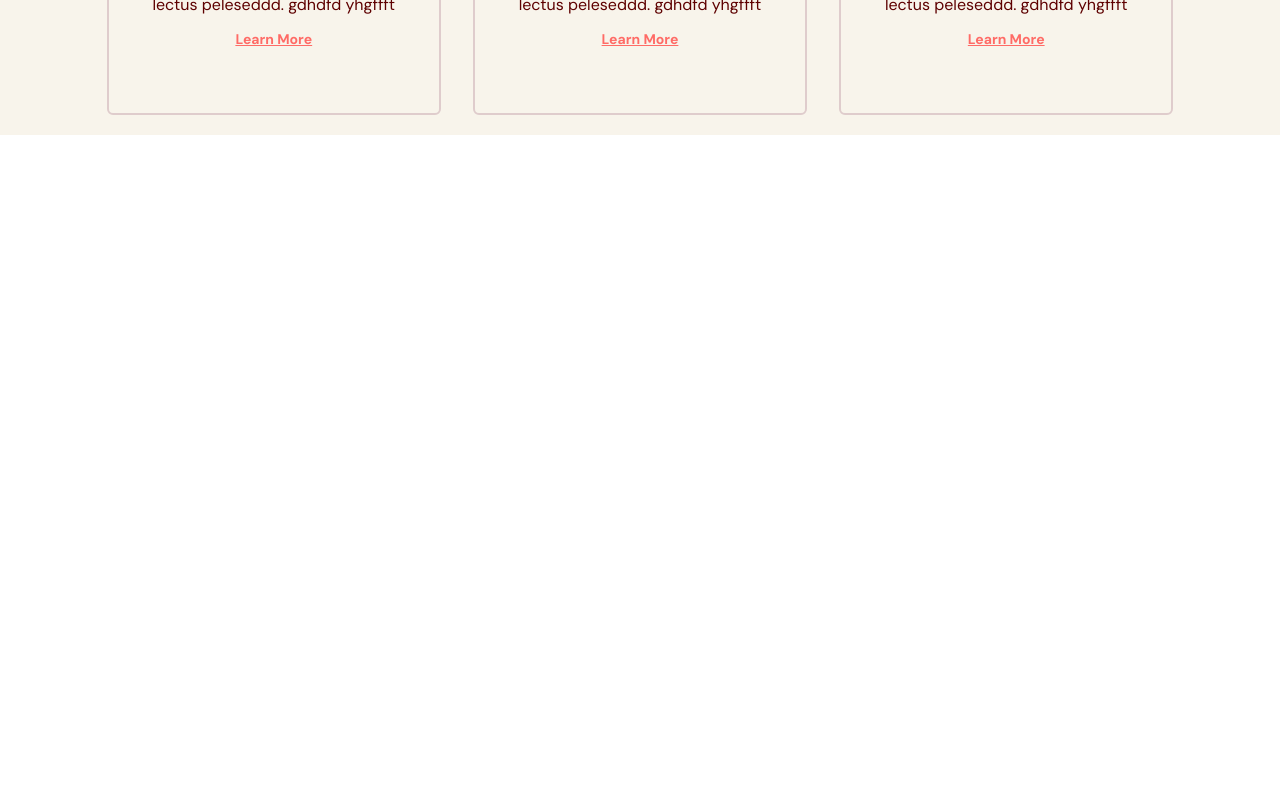
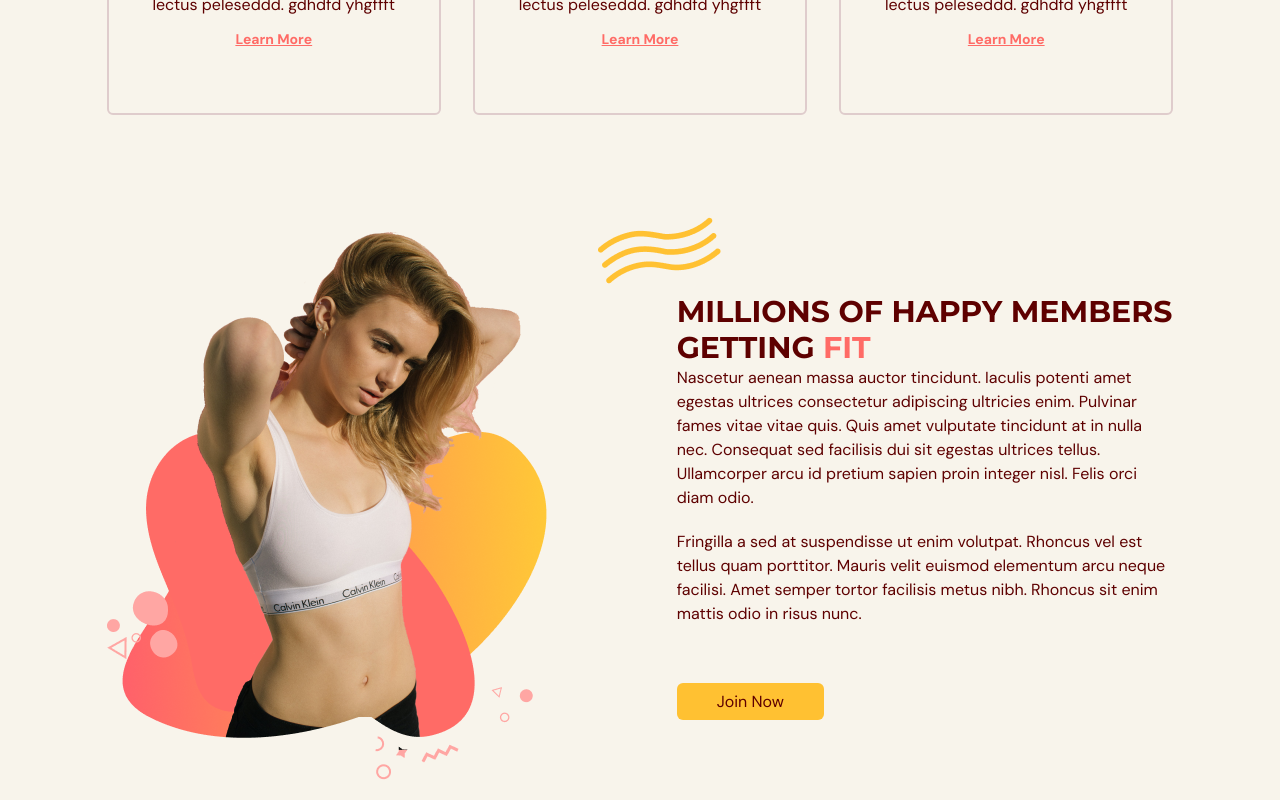
Before and after one commit to mryevhenii07/Fitness, a React (Vite) app: page / in a window 1280 px wide. Shown: the part 1302-2102 px from the top of the page. Before the commit the page ends 1437 px from the top, so only its background shows below. Built offline with nearby package versions, Linux system fonts and the light colour scheme.

Commit message:
finished benefits all

```diff
--- a/src/scenes/benefits/index.tsx
+++ b/src/scenes/benefits/index.tsx
@@ -4,6 +4,8 @@
 import { motion } from 'framer-motion';
 import HText from '@/shared/HText';
 import Benefit from './benefits';
+import ActionButton from '@/shared/ActionButton';
+import BenefitsPageGraphic from '@/assets/BenefitsPageGraphic.png';
 
 const benefits:Array<BenefitsTypes> = [
     {
@@ -39,7 +41,7 @@
     <section id="benefits" className='mx-auto min-h-full w-5/6 py-5'>
         <motion.div
         onViewportEnter={()=>setSelectedPage(SelectedPage.Benefits)}>
-            {/*header*/}
+{/*header*/}
     <motion.div className='md:my-5 md:w-3/5'
         initial="hidden"
         whileInView="visible"
@@ -53,7 +55,7 @@
     <p className='my-5 text-sm'>We provide world class fitness equipment trainers and classes to get you to your ultimate fitness goals with ease.We provide true care into each and every member </p>
     </motion.div>
 
-    {/*benefits*/}
+{/*benefits*/}
     <motion.div
     className='md:flex items-center justify-between gap-8 '
     initial="hidden"
@@ -69,6 +71,63 @@
         setSelectedPage={setSelectedPage}
         />))}
     </motion.div>
+{/*graphics and description */}
+    <div className="mt-16 items-center justify-between gap-20 md:mt-28 md:flex">
+{/*graphics*/}
+        <img
+            className="mx-auto"
+            alt="benefits-page-graphic"
+            src={BenefitsPageGraphic}
+        />
+{/*description*/}
+        <div>
+{/*title*/}
+            <div className='relative'>
+                <div className='before:absolute before:-top-20 before:-left-20 before:z-[1] before:content-abstractwaves'>
+                    <motion.div
+                    initial="hidden"
+                    whileInView="visible"
+                    viewport={{ once: true, amount: 0.5 }}
+                    transition={{ duration: 0.5 }}
+                    variants={{
+                    hidden: { opacity: 0, x: 50 },
+                    visible: { opacity: 1, x: 0 },
+                    }}>
+                        <HText>MILLIONS OF HAPPY MEMBERS GETTING <span className='text-primary-500'>FIT</span> </HText>
+                    </motion.div>
+                </div>
+            </div>
+{/*descript*/}
+            <motion.div
+                    initial="hidden"
+                    whileInView="visible"
+                    viewport={{ once: true, amount: 0.5 }}
+                    transition={{ delay: 0.2, duration: 0.5 }}
+                    variants={{
+                    hidden: { opacity: 0, x: 50 },
+                    visible: { opacity: 1, x: 0 },
+            }}>
+                <p className="mb-5">   Nascetur aenean massa auctor tincidunt. Iaculis potenti amet
+                egestas ultrices consectetur adipiscing ultricies enim. Pulvinar
+                fames vitae vitae quis. Quis amet vulputate tincidunt at in
+                nulla nec. Consequat sed facilisis dui sit egestas ultrices
+                tellus. Ullamcorper arcu id pretium sapien proin integer nisl.
+                Felis orci diam odio.</p>
+                <p className="mb-5">  Fringilla a sed at suspendisse ut enim volutpat. Rhoncus vel est
+                tellus quam porttitor. Mauris velit euismod elementum arcu neque
+                facilisi. Amet semper tortor facilisis metus nibh. Rhoncus sit
+                enim mattis odio in risus nunc.</p>
+            </motion.div>
+{/*button*/}
+            <div className="relative mt-16">
+            <div className="before:absolute before:-bottom-20 before:right-40 before:z-[-1] before:content-sparkles">
+                <ActionButton setSelectedPage={setSelectedPage}>
+                Join Now
+                </ActionButton>
+            </div>
+            </div>
+        </div>
+    </div>
         </motion.div>
     </section>
     )
```
